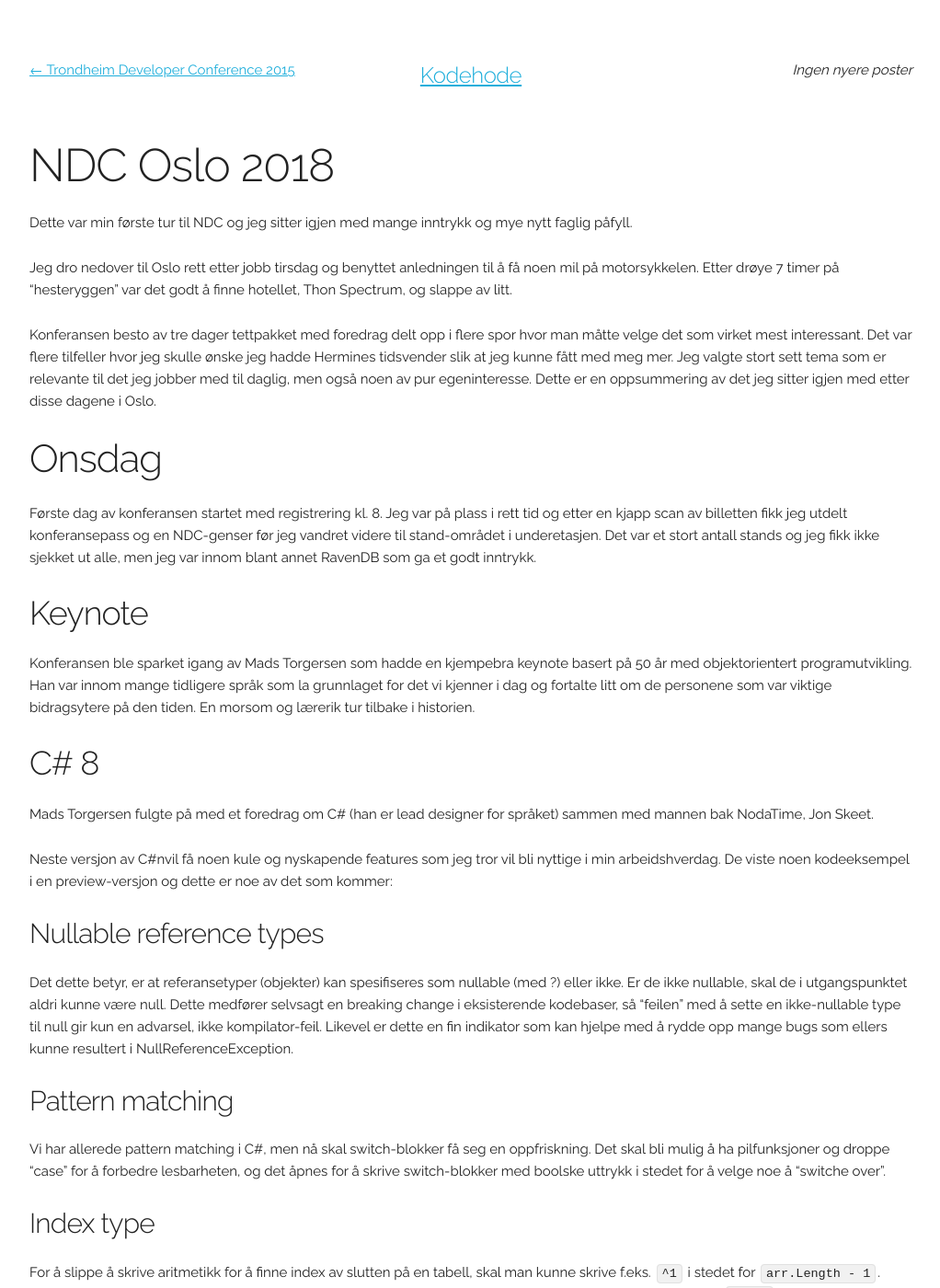
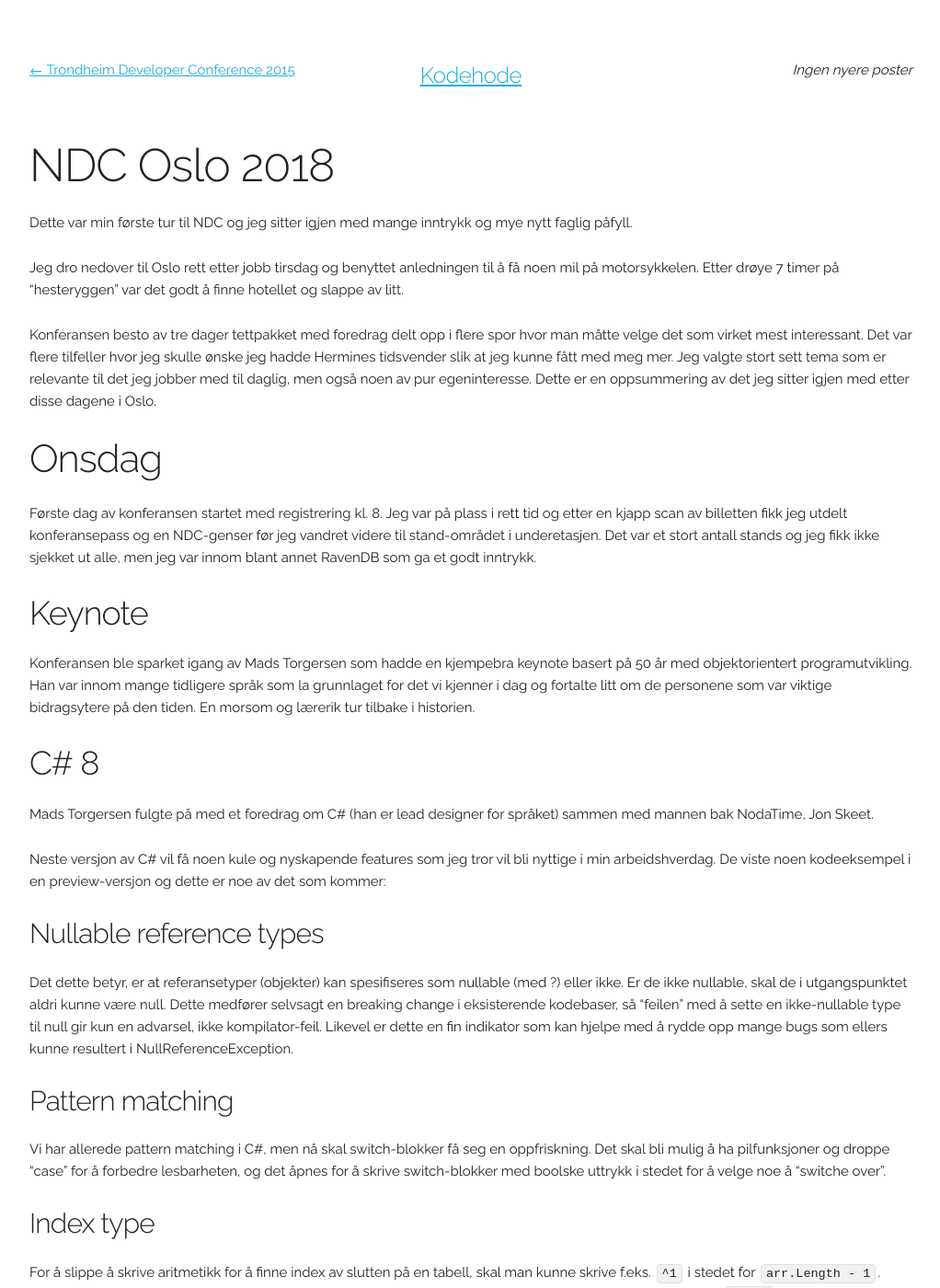
Before and after one commit to veloek/veloek.github.io, a Jekyll site: the page built from _posts/2018-06-15-ndc-oslo-2018.md, in a window 1280 px wide and 1400 px high. Shown: the whole window at 92% size, without its empty margins (128-1150 px from the left). Built offline with Jekyll 4.4.1, drawn with Linux system fonts in a browser that asks for light colours; comment, search, counter and statistics services are not loaded.

Commit message:
Fix minor issues in post

```diff
--- a/_posts/2018-06-15-ndc-oslo-2018.md
+++ b/_posts/2018-06-15-ndc-oslo-2018.md
@@ -4,7 +4,7 @@ title: NDC Oslo 2018
 
 Dette var min første tur til NDC og jeg sitter igjen med mange inntrykk og mye nytt faglig påfyll.
 
-Jeg dro nedover til Oslo rett etter jobb tirsdag og benyttet anledningen til å få noen mil på motorsykkelen. Etter drøye 7 timer på "hesteryggen" var det godt å finne hotellet, Thon Spectrum, og slappe av litt.
+Jeg dro nedover til Oslo rett etter jobb tirsdag og benyttet anledningen til å få noen mil på motorsykkelen. Etter drøye 7 timer på "hesteryggen" var det godt å finne hotellet og slappe av litt.
 
 Konferansen besto av tre dager tettpakket med foredrag delt opp i flere spor hvor man måtte velge det som virket mest interessant. Det var flere tilfeller hvor jeg skulle ønske jeg hadde Hermines tidsvender slik at jeg kunne fått med meg mer. Jeg valgte stort sett tema som er relevante til det jeg jobber med til daglig, men også noen av pur egeninteresse. Dette er en oppsummering av det jeg sitter igjen med etter disse dagene i Oslo.
 
@@ -18,7 +18,7 @@ Konferansen ble sparket igang av Mads Torgersen som hadde en kjempebra keynote b
 ### C# 8
 Mads Torgersen fulgte på med et foredrag om C# (han er lead designer for språket) sammen med mannen bak NodaTime, Jon Skeet.
 
-Neste versjon av C#nvil få noen kule og nyskapende features som jeg tror vil bli nyttige i min arbeidshverdag. De viste noen kodeeksempel i en preview-versjon og dette er noe av det som kommer:
+Neste versjon av C# vil få noen kule og nyskapende features som jeg tror vil bli nyttige i min arbeidshverdag. De viste noen kodeeksempel i en preview-versjon og dette er noe av det som kommer:
 
 #### Nullable reference types
 
```
